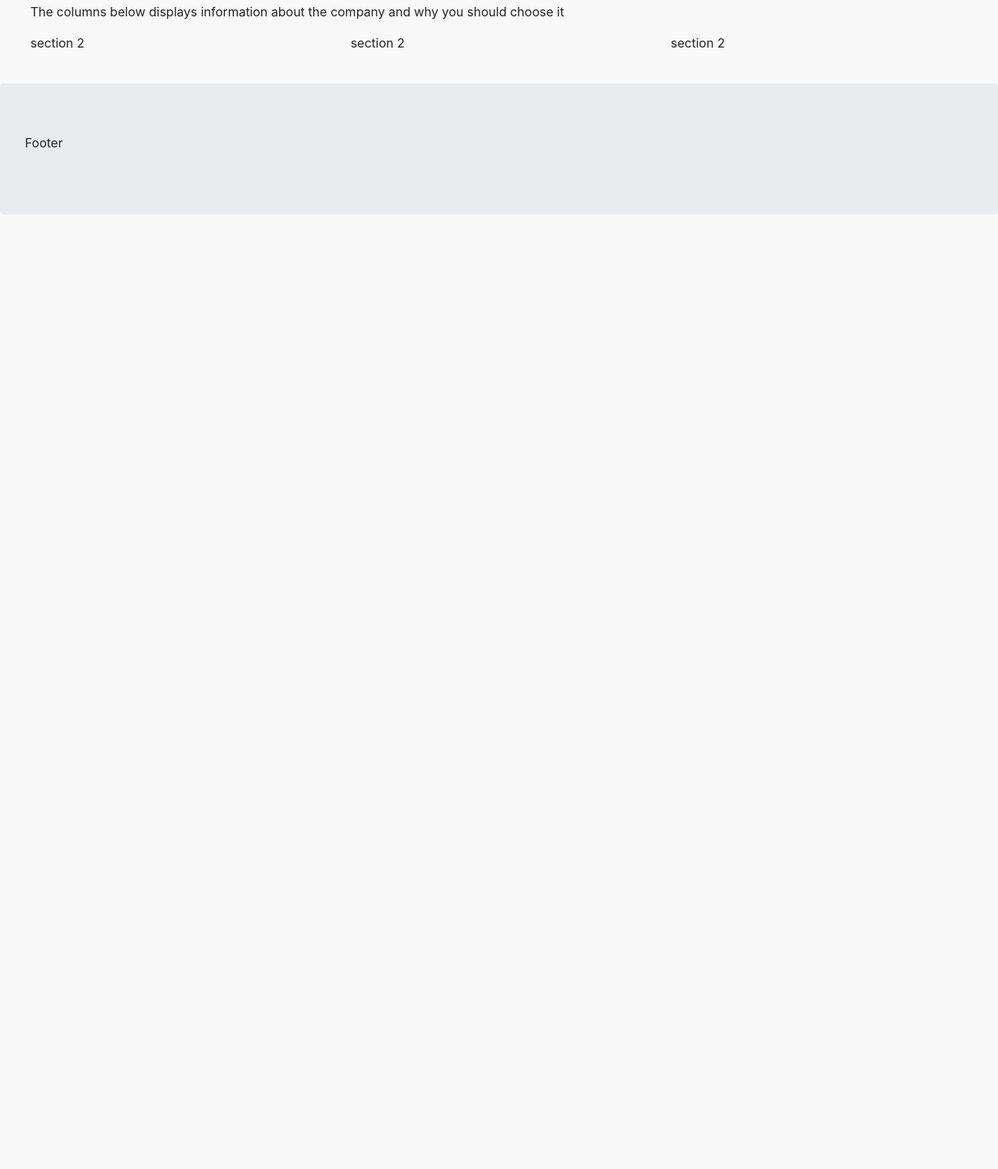
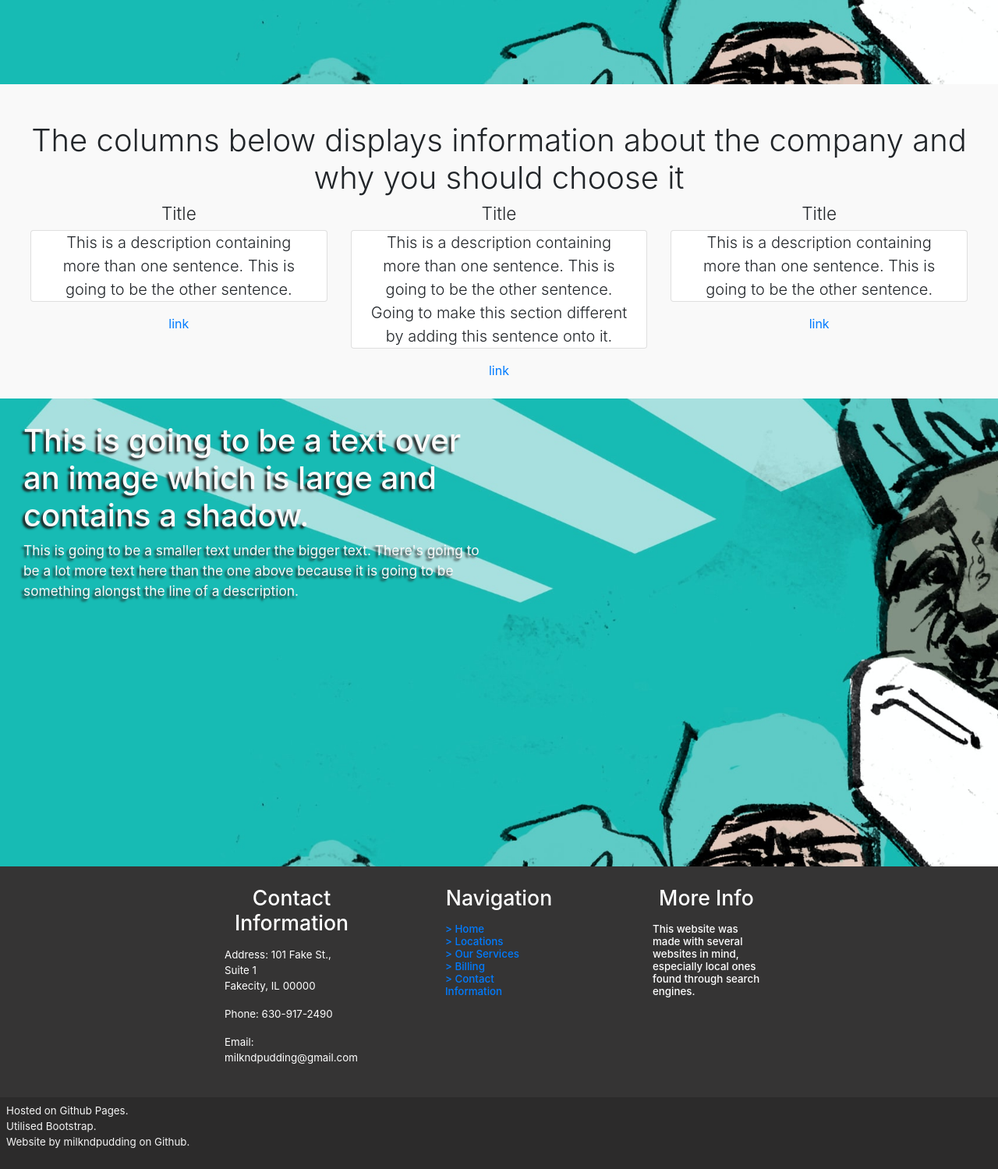
Before and after one commit to milkndcoffee/bs-healthcare, a website: page src/index.html in a window 1280 px wide. Shown: the part 726-2225 px from the top of the page at 78% size. Before the commit the page ends 1033 px from the top, so only its background shows below. Drawn offline with Linux system fonts and the light colour scheme.

Commit message:
finished footer but new prob in regards to extra width

```diff
--- a/src/index.html
+++ b/src/index.html
@@ -27,7 +27,11 @@
     </div>
     <!-- Heading -->
     <header class="pb-1 pt-2" style="background-color: rgb(163, 77, 117);">
-      <p class="display-4 ml-md-4 d-none d-sm-block" style="color: rgb(255, 255, 255); margin-top: 0;">Best Self
+      <p class="ml-md-4 d-none d-sm-block"
+        style="color: rgb(255, 255, 255); margin-top: 0; padding-left: .1rem; letter-spacing: -1px; font-size: 38pt;">
+        Best Self</p>
+      <p class=" ml-md-4 d-none d-sm-block"
+        style="color: rgb(255, 255, 255); margin-top: -2rem; padding-left: .2rem; font-size: 30pt; letter-spacing: 1px;">
         Healthcare</p>
       <p class="d-block d-sm-none"
         style="color: rgb(255, 255, 255); text-align: center; font-size: 26pt; letter-spacing: 3px; font-family: Arial, Helvetica, sans-serif;">
@@ -61,43 +65,135 @@
     <!-- Main -->
     <main>
       <section class="pb-4">
-
         <div class="text-over-img-container">
           <!-- Image -->
           <div class="img-container position-absolute">
-            <img class=" d-none d-sm-block" style="width: 1920px; margin: -580px 0 0 0;" src="assets/images/freeimage1.jpg">
+            <img class=" d-none d-sm-block" style="width: 1920px; margin: -580px 0 0 0;"
+              src="assets/images/freeimage1.jpg">
             <img class="img-fluid d-block d-sm-none" src="assets/images/freeimage1.jpg">
           </div>
           <!-- Text over image -->
-          <div style="position: relative; padding-top: 10px; padding-left: 30px; max-width: 50%; max-height: fit-content;">
+          <div
+            style="position: relative; padding-top: 30px; padding-left: 30px; max-width: 50%; max-height: fit-content;">
             <div class="d-none d-sm-block">
-              <p class="display-4" style="font-size: 30pt;">This is going to be a text over
-                an image which is large and contains a shadow.</p>
-              <p class="lead " >This is going to be a smaller text under the bigger
+              <h2 class="text-over-img" style="font-size: 30pt;">This is going to be a text over
+                an image which is large and contains a shadow.</h2>
+              <p class=" text-over-img" style="font-size: 13pt;">This is going to be a smaller text under the bigger
                 text. There's going to be a lot more text
                 here
                 than the one above because it is going to be something alongst the line of a description.
               </p>
             </div>
-            <div class="d-block d-sm-none ">
-              <p class="lead">Best Self Healthcare is here to help!</p>
-              <p style="font-size: 12pt;">We seek to provide the best services we can.</p>
+            <div class="d-block d-sm-none pt-4">
+              <p class="lead text-over-img" style="font-size: 20pt;">Best Self Healthcare is here to help!</p>
+              <p class="text-over-img" style="font-size: 12pt;">We seek to provide the best services we can.</p>
             </div>
-
           </div>
         </div>
       </section>
 
-      <section class="ml-4 mr-4 pt-4 pb-4 row">
-        <p class="col-12">The columns below displays information about the company and why you should choose it</p>
-        <p class="col-md-4">section 2</p>
-        <p class="col-md-4">section 2</p>
-        <p class="col-md-4">section 2</p>
+      <section class="ml-4 mr-4 pt-4 pb-4 row" style="text-align: center;">
+        <div class="col-12 ">
+          <h1 class="display-4" style="font-size: 30pt;">The columns below displays information about the company and
+            why you should choose it</h1>
+        </div>
+        <div class="col-md-4 ">
+          <h2 class="display-4" style="font-size: 17pt;">Title</h2>
+          <p class="lead card pl-4 pr-4">This is a description containing more than one sentence. This is going to be
+            the other
+            sentence.</p>
+          <a href="#">link</a>
+        </div>
+        <div class="col-md-4 ">
+          <h2 class="display-4" style="font-size: 17pt;">Title</h2>
+          <p class="lead card pl-4 pr-4">This is a description containing more than one sentence. This is going to be
+            the other
+            sentence. Going to make this section different by adding this sentence onto it.</p>
+          <a href="#">link</a>
+        </div>
+        <div class="col-md-4 ">
+          <h2 class="display-4" style="font-size: 17pt;">Title</h2>
+          <p class="lead card pl-4 pr-4">This is a description containing more than one sentence. This is going to be
+            the other
+            sentence.</p>
+          <a href="#">link</a>
+        </div>
+      </section>
+
+      <section>
+        <div class="text-over-img-container">
+          <!-- Image -->
+          <div class="img-container position-absolute">
+            <img class=" d-none d-sm-block" style="width: 1920px; margin: -580px 0 0 0;"
+              src="assets/images/freeimage1.jpg">
+            <img class="img-fluid d-block d-sm-none" src="assets/images/freeimage1.jpg">
+          </div>
+          <!-- Text over image -->
+          <div
+            style="position: relative; padding-top: 30px; padding-left: 30px; max-width: 50%; max-height: fit-content;">
+            <div class="d-none d-sm-block">
+              <h2 class="text-over-img" style="font-size: 30pt;">This is going to be a text over
+                an image which is large and contains a shadow.</h2>
+              <p class=" text-over-img" style="font-size: 13pt;">This is going to be a smaller text under the bigger
+                text. There's going to be a lot more text
+                here
+                than the one above because it is going to be something alongst the line of a description.
+              </p>
+            </div>
+            <div class="d-block d-sm-none pt-4">
+              <p class="lead text-over-img" style="font-size: 20pt;">Best Self Healthcare is here to help!</p>
+              <p class="text-over-img" style="font-size: 12pt;">We seek to provide the best services we can.</p>
+            </div>
+          </div>
+        </div>
       </section>
     </main>
+
     <!-- Footer -->
-    <footer class="jumbotron ">
-      <p>Footer</p>
+    <footer class="footer">
+      <section class="row pt-4 pb-4" style="text-align: center; padding-left:20%; padding-right:20%">
+        <!-- Contact Info -->
+        <div class="col-md-4">
+          <h1 class="pb-2" style="font-size: 20pt;">Contact Information</h1>
+          <div class="footer-text" style="padding-left:2rem; padding-right:2rem">
+            <p>Address: 101 Fake St., Suite 1 <br>
+              Fakecity, IL 00000</p>
+            <p>Phone: 630-917-2490</p>
+            <p>Email: milkndpudding@gmail.com</p>
+          </div>
+        </div>
+        <!-- Quicklinks -->
+        <div class="col-md-4" style="padding-left:2rem; padding-right:2rem">
+          <h1 class="pb-2" style="font-size: 20pt;">Navigation</p>
+            <div style="padding-left:2rem; padding-right:2rem">
+              <ul>
+                <li class="footer-text"><a href="#">> Home</a></li>
+                <li class="footer-text"><a href="#">> Locations</a></li>
+                <li class="footer-text"><a href="#">> Our Services</a></li>
+                <li class="footer-text"><a href="#">> Billing</a></li>
+                <li class="footer-text"><a href="#">> Contact Information</a></li>
+              </ul>
+            </div>
+        </div>
+        <!-- More Info -->
+        <div class="col-md-4" style="padding-left:2rem; padding-right:2rem">
+          <h1 class="pb-2" style="font-size: 20pt;">More Info</p>
+            <div class="footer-text" style="padding-left:2rem; padding-right:2rem">
+              <p>This website was made with several websites in mind, especially local ones found through
+                search engines.
+              </p>
+            </div>
+        </div>
+      </section>
+      <!--Copyright-->
+      <section style="background-color: rgb(44, 43, 43);">
+      <div class="footer-text p-2 pb-0" style="color: rgb(245, 245, 245);">
+        <p>Hosted on Github Pages.<br>
+          Utilised Bootstrap.<br>
+          Website by milkndpudding on Github.
+        </p>
+      </div>
+    </section>
     </footer>
   </div>
 
--- a/src/scss/styles.scss
+++ b/src/scss/styles.scss
@@ -21,7 +21,7 @@ body {
 .img-container{
   overflow: hidden;
   width: 100%;
-  height: 500px;
+  height: 600px;
 }
 
 .warning-top{
@@ -34,5 +34,32 @@ body {
 .text-over-img-container{
   position: static;
   text-align: left;
-  height: 500px;
+  height: 600px;
 }
+
+.text-over-img{
+  color: rgb(249, 249, 249);
+  text-shadow: -3px 3px 3px #1d1d1d;
+}
+
+.col-div{
+  height:80%;
+  width:1px;
+  border-left:1px solid rgb(51, 51, 51);
+ }
+
+ .footer{
+  background-color: #353434;
+  padding-bottom: 0;
+  color: white;
+ }
+
+ .footer ul {
+   list-style-type: none;
+   margin: 0;
+   padding: 0;
+ }
+ .footer-text{
+  font-size: 10pt;
+  text-align: left;
+ }
```
Also changed, not shown: src/css/styles.css.
